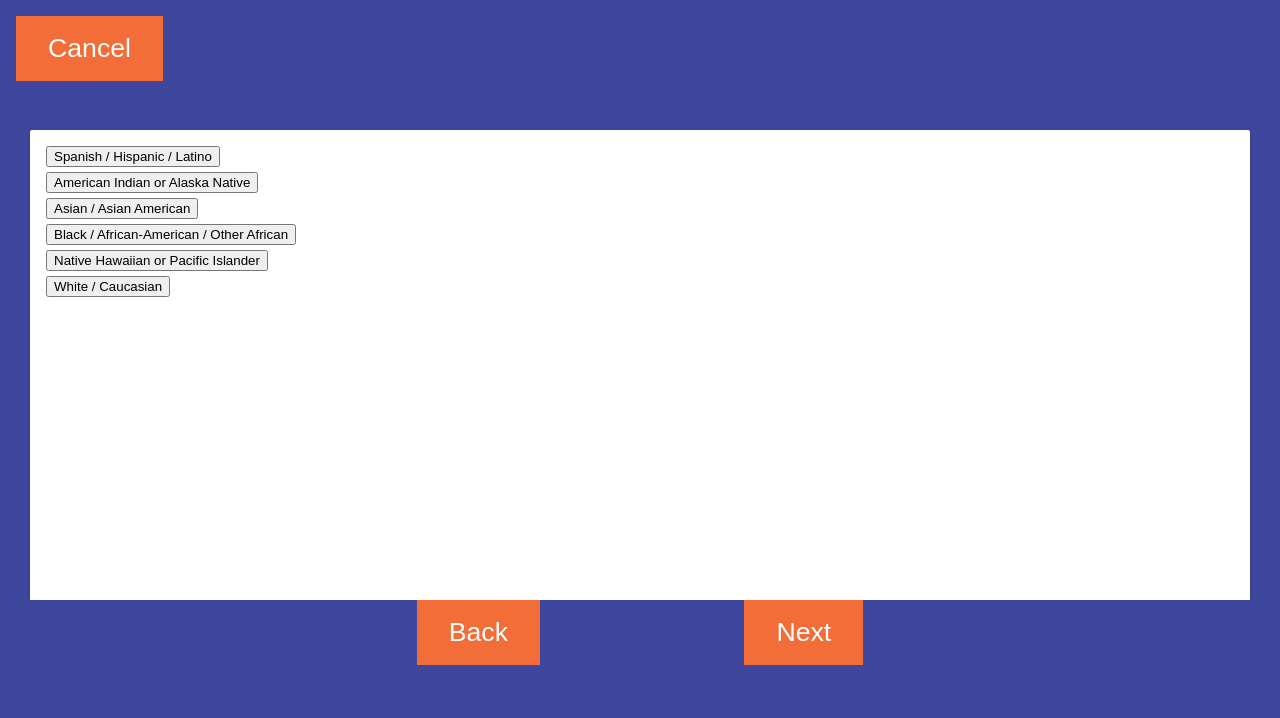
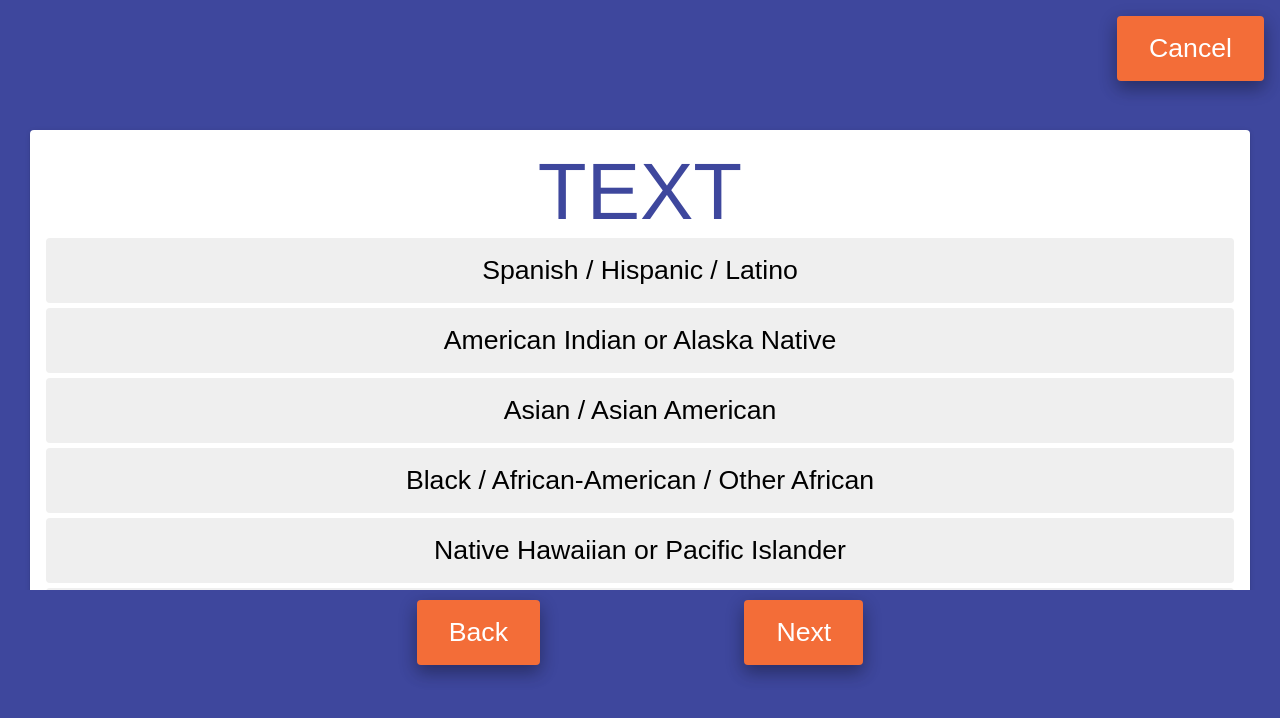
Before and after one commit to ppfoodbank/bank-checkin, a plain HTML site: page application/work/ethnic.html in a window 1280 px wide. Drawn offline with nearby package versions, Linux system fonts and the light colour scheme.

Commit message:
updated header and ethnic page

```diff
--- a/application/work/ethnic.html
+++ b/application/work/ethnic.html
@@ -21,19 +21,20 @@
 
     <main class="main">
         <div class="content">
+            <div class="loc-text">TEXT</div>
             <div class="btn-group-vertical">
                 <button class="butGroup">Spanish / Hispanic / Latino</button>
-                <div style="padding-top:5px"> </div>
+                <div class="spacer"> </div>
                 <button class="butGroup">American Indian or Alaska Native</button>
-                <div style="padding-top:5px"> </div>
+                <div class="spacer"> </div>
                 <button class="butGroup">Asian / Asian American</button>
-                <div style="padding-top:5px"> </div>
+                <div class="spacer"> </div>
                 <button class="butGroup">Black / African-American / Other African</button>
-                <div style="padding-top:5px"> </div>
+                <div class="spacer"> </div>
                 <button class="butGroup">Native Hawaiian or Pacific Islander</button>
-                <div style="padding-top:5px"> </div>
+                <div class="spacer"> </div>
                 <button class="butGroup">White / Caucasian</button>
-                <div style="padding-top:5px"> </div>
+                <div class="spacer"> </div>
             </div>
         </div>
     </main>
--- a/application/work/styles/inline.css
+++ b/application/work/styles/inline.css
@@ -66,40 +66,12 @@ body {
 .header {
     width: 100%;
     height: 100px;
+    text-align: right;
     color: #FFF;
     background: #3E479D;
     position: fixed;
     font-size: 20px;
     padding: 16px 16px 0 16px;
-    will-change: transform;
-    display: -webkit-box;
-    display: -webkit-flex;
-    display: -ms-flexbox;
-    display: flex;
-    -webkit-box-orient: horizontal;
-    -webkit-box-direction: normal;
-    -webkit-flex-direction: row;
-    -ms-flex-direction: row;
-    flex-direction: row;
-    -webkit-flex-wrap: nowrap;
-    -ms-flex-wrap: nowrap;
-    flex-wrap: nowrap;
-    -webkit-box-pack: start;
-    -webkit-justify-content: flex-start;
-    -ms-flex-pack: start;
-    justify-content: flex-start;
-    -webkit-box-align: stretch;
-    -webkit-align-items: stretch;
-    -ms-flex-align: stretch;
-    align-items: stretch;
-    -webkit-align-content: center;
-    -ms-flex-line-pack: center;
-    align-content: center;
-    -webkit-transition: -webkit-transform 0.233s cubic-bezier(0, 0, 0.21, 1) 0.1s;
-    transition: -webkit-transform 0.233s cubic-bezier(0, 0, 0.21, 1) 0.1s;
-    transition: transform 0.233s cubic-bezier(0, 0, 0.21, 1) 0.1s;
-    transition: transform 0.233s cubic-bezier(0, 0, 0.21, 1) 0.1s, -webkit-transform 0.233s cubic-bezier(0, 0, 0.21, 1) 0.1s;
-    z-index: 1000;
 }
 
 .text {
@@ -113,17 +85,6 @@ body {
     font-size: 60pt;
     text-align: center;
     color: #3E479D
-}
-
-.header__title {
-    font-weight: 400;
-    font-size: 40px;
-    text-align: center;
-    margin: 0;
-    -webkit-box-flex: 1;
-    -webkit-flex: 1;
-    -ms-flex: 1;
-    flex: 1;
 }
 
 .main {
@@ -144,7 +105,7 @@ body {
     position: relative;
     box-sizing: border-box;
     background: #fff;
-    border-radius: 2px;
+    border-radius: 4px;
     margin: 30px;
     box-shadow: 0 2px 2px 0 rgba(0, 0, 0, 0.14), 0 3px 1px -2px rgba(0, 0, 0, 0.2), 0 1px 5px 0 rgba(0, 0, 0, 0.12);
 }
@@ -222,20 +183,46 @@ body {
     height: 100px;
     text-align: center;
     padding-bottom: 200px;
+    padding-top: 10px;
     color: #FFF;
 }
 
 .button {
     height: 65px;
     border: none;
+    border-radius: 4px;
     background-color: #F36D38;
     color: white;
+    padding: 15px 32px;
+    box-shadow: 0 8px 16px 0 rgba(0, 0, 0, 0.2), 0 6px 20px 0 rgba(0, 0, 0, 0.19);
+    text-align: center;
+    text-decoration: none;
+    display: inline-block;
+    font-size: 20pt;
+    cursor: pointer;
+}
+
+.butGroup {
+    width: 100%;
+    height: 65px;
+    border: none;
+    border-radius: 4px;
+    color: black;
     padding: 15px 32px;
     text-align: center;
     text-decoration: none;
     display: inline-block;
     font-size: 20pt;
     cursor: pointer;
+}
+
+.butGroup:focus {
+    background-color: #F36D38;
+    color: white;
+}
+
+.spacer {
+    padding-top: 5px;
 }
 
 .left {
```
Also changed, not shown: application/work/index.html (+1 -5 lines).
